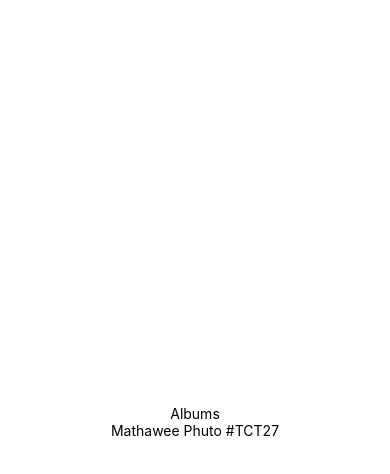
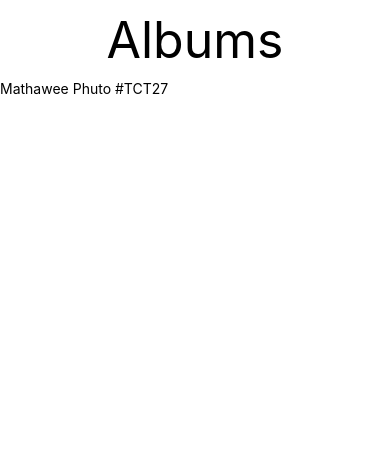
Before and after one commit to Mathawee2010/std6002041510110, a React Native app: screen / in a window 390 px wide. Shown: the top 474 px of the page. Built offline with nearby package versions, Linux system fonts and the light colour scheme.

Commit message:
StyleText

```diff
--- a/component/App.js
+++ b/component/App.js
@@ -5,7 +5,7 @@ import Header from './Header.js';
 export default class HelloWorldApp extends Component {
   render() {
     return (
-      <View style={{ flex: 1, justifyContent: "center", alignItems: "center" }}>
+      <View>
         <Header title="Albums" />
         <Text>Mathawee Phuto #TCT27</Text>
       </View>
--- a/component/Header.js
+++ b/component/Header.js
@@ -6,11 +6,24 @@ import { View, Text } from 'react-native';
 class Header extends Component {
     render() {
         return (
-            <View>
-                <Text>{this.props.title}</Text>
+            <View style={styles.header}>
+                <Text style={styles.text}>
+                    {this.props.title}</Text>
             </View>
         );
     }
 }
+//style
+const styles = {
+    header: {
+        padding: 10,
+        alignItems: 'center'
+    },
+    text: {
+        fontSize: 50
+    }
+}
+
+
 // export
 export default Header;
```
